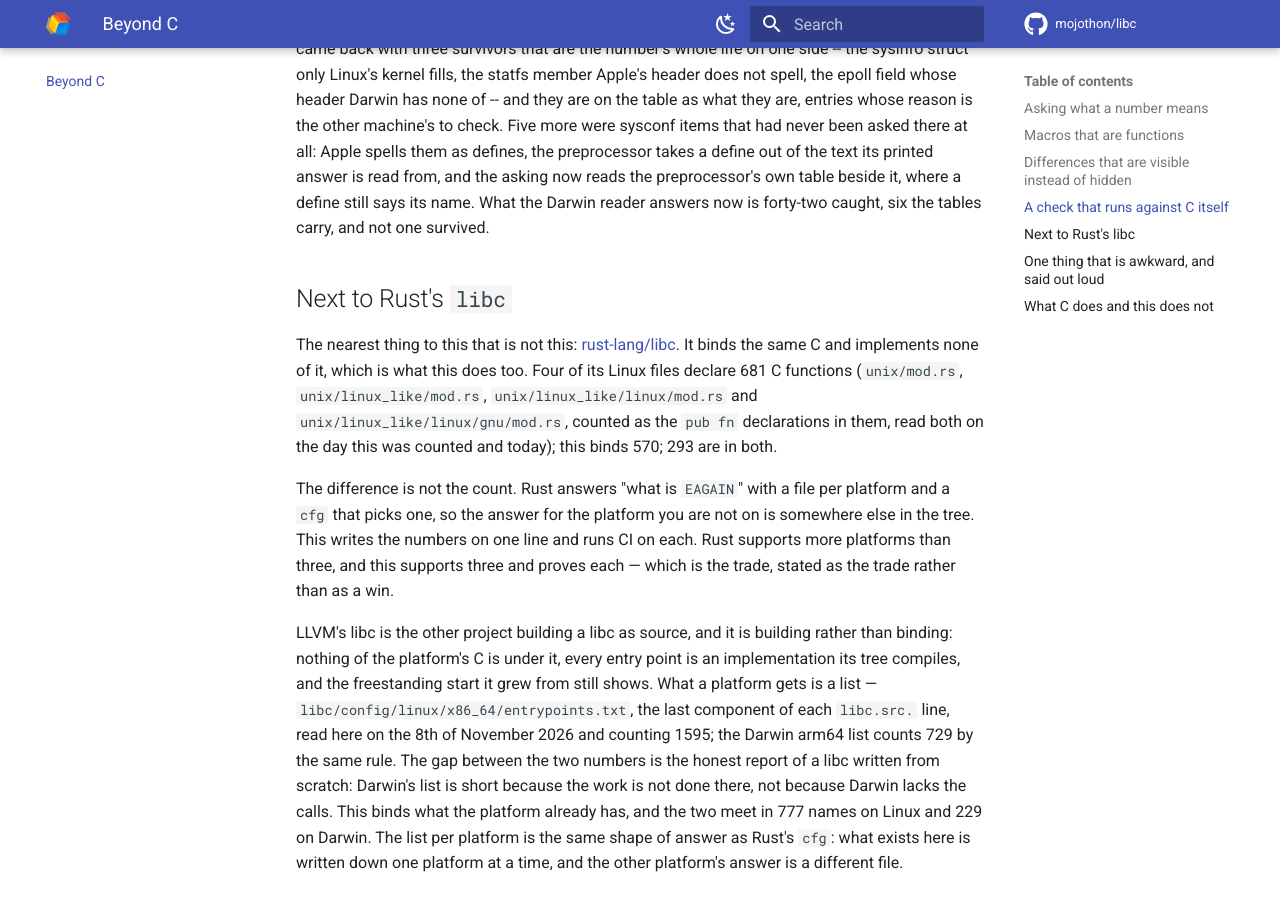
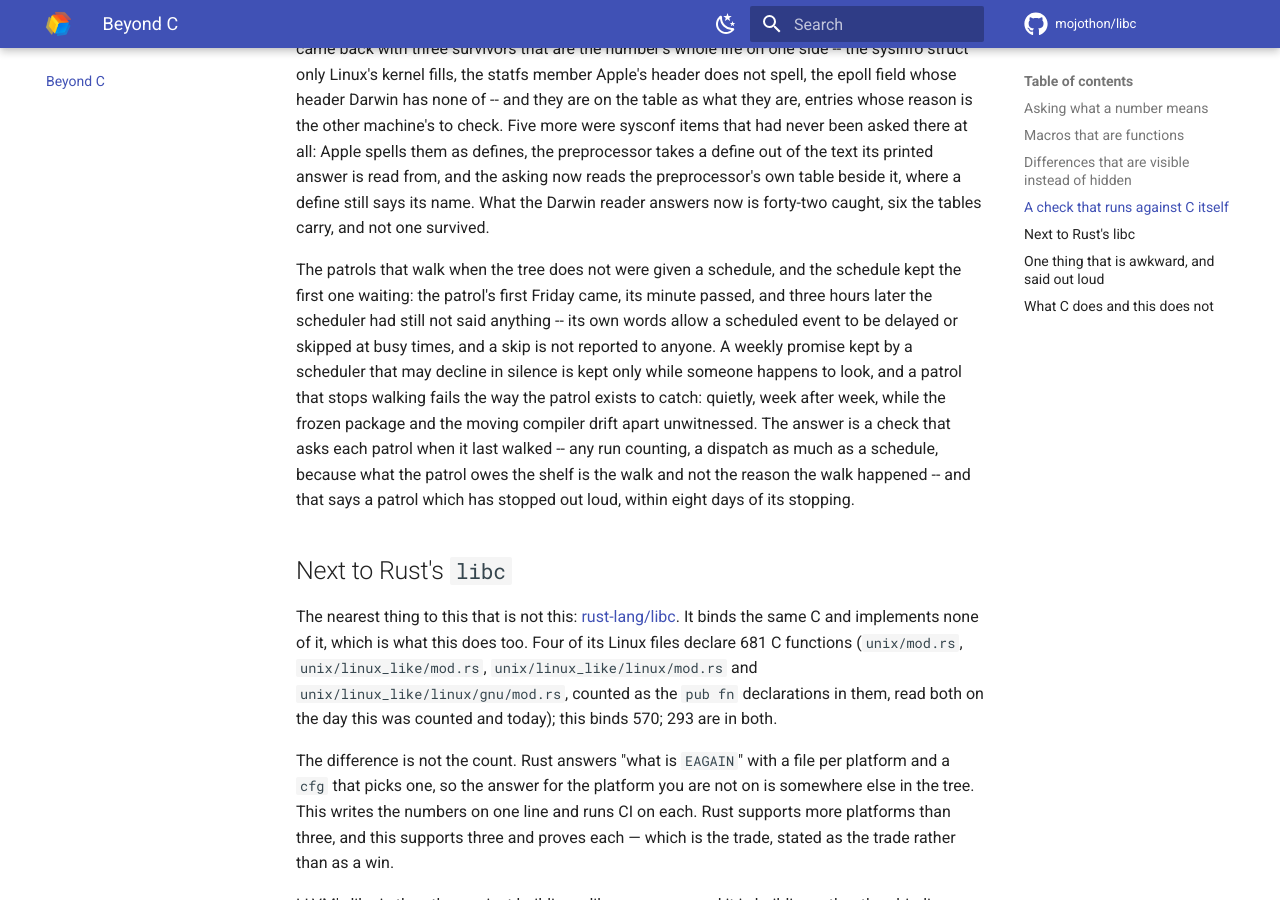
Before and after one commit to mojothon/libc, an MkDocs documentation site: the page built from docs/beyond-c.md, in a window 1280 px wide and 900 px high, scrolled down 20017 px. Built offline with MkDocs 1.6.1 and Material for MkDocs 9.7.7, drawn with Linux system fonts in a browser that asks for light colours; comment, search, counter and statistics services are not loaded.

Commit message:
docs: the schedule that kept the patrol waiting, and the check that says so
The first Friday the patrol was due, the scheduler held it past three
hours past its minute and says nothing when it declines to run one at
all. The narrative records what the week saw and what answered it: a
check that asks each patrol when it last walked, and says a stopped
patrol out loud within eight days of its stopping.

```diff
--- a/docs/beyond-c.md
+++ b/docs/beyond-c.md
@@ -999,6 +999,21 @@ the preprocessor's own table beside it, where a define still says its
 name. What the Darwin reader answers now is forty-two caught, six the
 tables carry, and not one survived.
 
+The patrols that walk when the tree does not were given a schedule,
+and the schedule kept the first one waiting: the patrol's first Friday
+came, its minute passed, and three hours later the scheduler had still
+not said anything -- its own words allow a scheduled event to be
+delayed or skipped at busy times, and a skip is not reported to
+anyone. A weekly promise kept by a scheduler that may decline in
+silence is kept only while someone happens to look, and a patrol that
+stops walking fails the way the patrol exists to catch: quietly, week
+after week, while the frozen package and the moving compiler drift
+apart unwitnessed. The answer is a check that asks each patrol when it
+last walked -- any run counting, a dispatch as much as a schedule,
+because what the patrol owes the shelf is the walk and not the reason
+the walk happened -- and that says a patrol which has stopped out
+loud, within eight days of its stopping.
+
 ## Next to Rust's `libc`
 
 The nearest thing to this that is not this: [rust-lang/libc](
```
